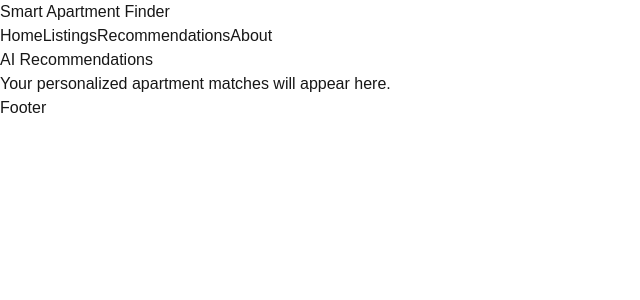
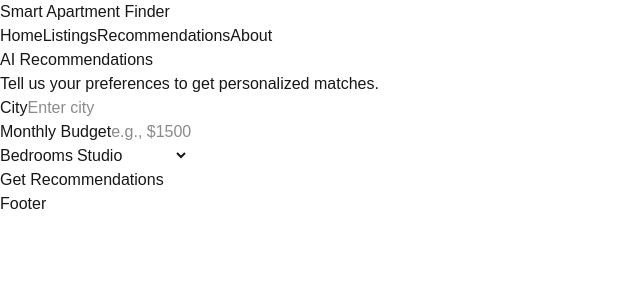
Before and after one commit to ayshadairi/smart-apartment-finder, a Next.js app: page /recommendations in a window 1280 px wide. Shown: the top 300 px of the page, without its empty margins (0-640 px from the left). Built offline with nearby package versions, Linux system fonts and the light colour scheme.

Commit message:
added form to Recommendations page and list to About page

```diff
--- a/app/about/page.js
+++ b/app/about/page.js
@@ -1,8 +1,15 @@
 export default function About() {
   return (
     <div>
-      <h1>About Page</h1>
-      <p>This page will explain how Smart Apartment Finder works.</p>
+      <h1>About Smart Apartment Finder</h1>
+
+      <h2>Features</h2>
+      <ul>
+        <li>AI-powered apartment recommendations</li>
+        <li>Real-time commute predictions</li>
+        <li>Cost of living calculator</li>
+        <li>Saved searches with alerts</li>
+      </ul>
     </div>
   );
 }
--- a/app/recommendations/page.js
+++ b/app/recommendations/page.js
@@ -2,7 +2,28 @@ export default function Recommendations() {
   return (
     <div>
       <h1>AI Recommendations</h1>
-      <p>Your personalized apartment matches will appear here.</p>
+      <p>Tell us your preferences to get personalized matches.</p>
+
+      <form>
+        <div>
+          <label>City</label>
+          <input type="text" placeholder="Enter city" />
+        </div>
+        <div>
+          <label>Monthly Budget</label>
+          <input type="text" placeholder="e.g., $1500" />
+        </div>
+        <div>
+          <label>Bedrooms</label>
+          <select>
+            <option>Studio</option>
+            <option>1 Bedroom</option>
+            <option>2 Bedrooms</option>
+            <option>3+ Bedrooms</option>
+          </select>
+        </div>
+        <button type="submit">Get Recommendations</button>
+      </form>
     </div>
   );
 }
```
